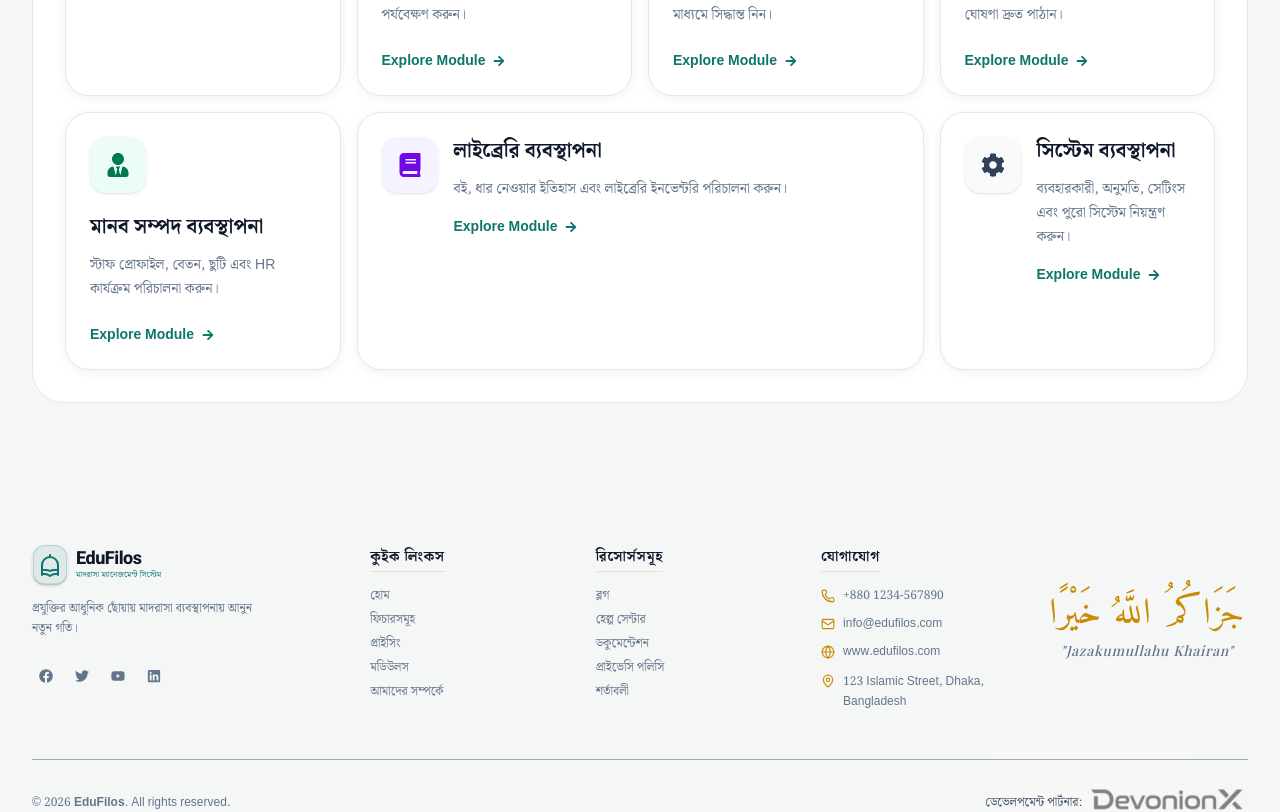
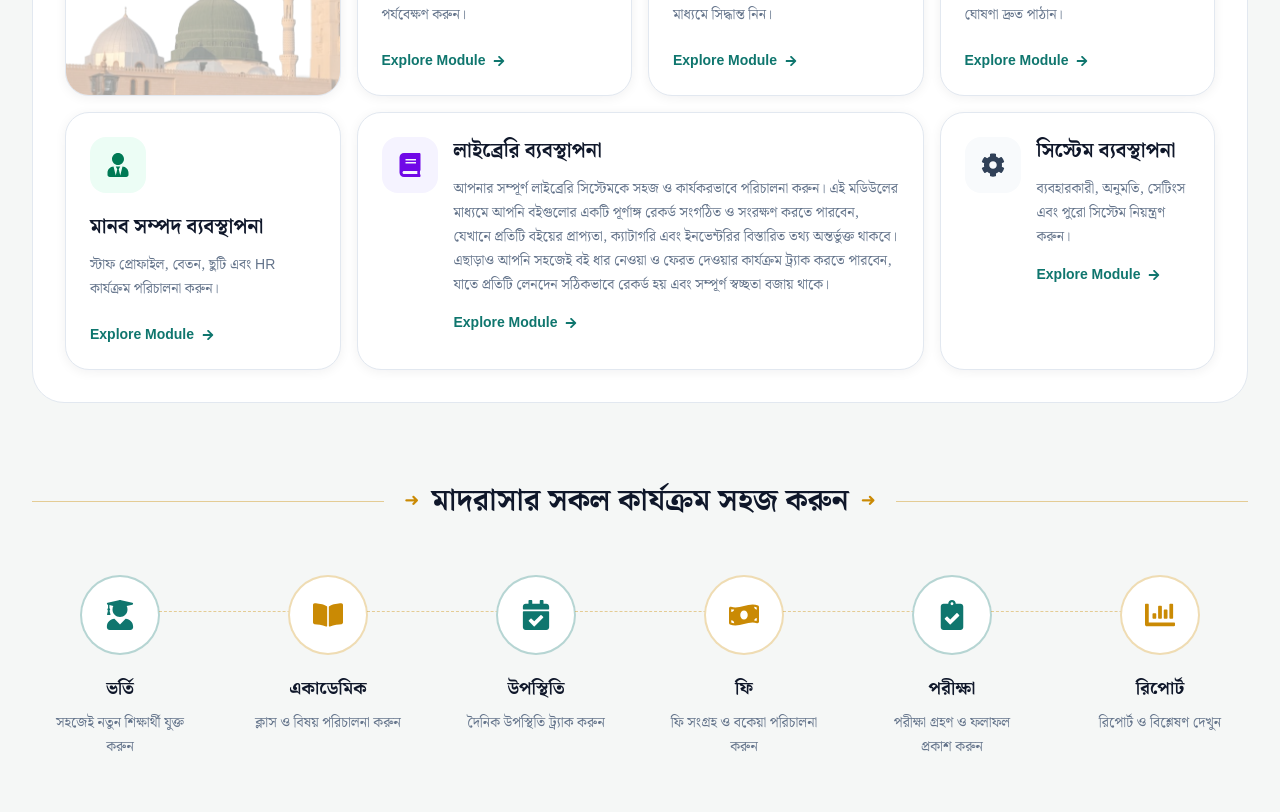
Before and after one commit to Mohammad-Nadil/edufilos, a Next.js app: page /module in a window 1280 px wide. Shown: the part 1520-2332 px from the top of the page. Built offline with nearby package versions, Linux system fonts and the light colour scheme.

Commit message:
some modify

```diff
--- a/src/app/module/page.jsx
+++ b/src/app/module/page.jsx
@@ -1,5 +1,6 @@
 import PageHero from '@/components/common/PageHero'
 import ModulesSection from '@/components/modules/ModulesSection'
+import OperationsSection from '@/components/modules/OperationsSection'
 import { heroData } from '@/helper/module/pageHero'
 import React from 'react'
 
@@ -8,6 +9,7 @@ const page = () => {
     <div>
       <PageHero {...heroData} />
       <ModulesSection/>
+      <OperationsSection/>
     </div>
   )
 }
--- a/src/components/modules/ModuleCard.jsx
+++ b/src/components/modules/ModuleCard.jsx
@@ -1,5 +1,6 @@
 "use client";
 
+import Image from "next/image";
 import { FaArrowRight } from "react-icons/fa";
 
 export default function ModuleCard({
@@ -10,6 +11,7 @@ export default function ModuleCard({
   iconColor = "bg-primary/10 text-primary",
   horizontal = false,
   className = "",
+  showImage = false,
 }) {
   return (
     <article
@@ -34,92 +36,41 @@ export default function ModuleCard({
     `}
     >
       {/* Premium top accent */}
-      <div
-        className="
-        absolute
-        inset-x-0
-        top-0
-        h-[3px]
-        bg-gradient-to-r
-        from-primary
-        via-gold
-        to-primary
-        opacity-0
-        transition-all
-        duration-300
-        group-hover:opacity-100
-      "
+      <div className="absolute inset-x-0 top-0 h-[3px] bg-gradient-to-r from-primary via-gold to-primary opacity-0 transition-all duration-300 group-hover:opacity-100" />
+
+      {/* ONLY HERE (Student Management) */}
+      {showImage && (
+        <Image
+          src="/modina.png"
+          alt="mokka"
+          width={557}
+          height={322}
+          className="absolute right-0 bottom-0 opacity-40"
         />
+      )}
 
       {horizontal ? (
         <div className="flex items-start gap-4">
           <div
-            className={`
-              flex
-              h-14
-              w-14
-              items-center
-              justify-center
-              rounded-2xl
-              shadow-sm
-              transition-all
-              duration-300
-              group-hover:scale-110
-              group-hover:shadow-md
-              ${iconColor}
-            `}
+            className={`flex h-14 w-14 items-center justify-center rounded-2xl ${iconColor}`}
           >
             <Icon size={24} />
           </div>
 
           <div className="flex-1">
             <h3 className="text-xl font-bold text-foreground">{title}</h3>
-
             <p className="mt-3 text-sm leading-6 text-muted">{description}</p>
 
-            <button
-              className="
-                mt-4
-                flex
-                items-center
-                gap-2
-                text-sm
-                font-semibold
-                text-primary
-                transition-all
-                duration-300
-                group-hover:gap-3
-              "
-            >
+            <button className="mt-4 flex items-center gap-2 text-sm font-semibold text-primary">
               Explore Module
-              <FaArrowRight
-                size={12}
-                className="
-                  transition-transform
-                  duration-300
-                  group-hover:translate-x-1
-                "
-              />
+              <FaArrowRight size={12} />
             </button>
           </div>
         </div>
       ) : (
         <>
           <div
-            className={`
-              flex
-              h-14
-              w-14
-              items-center
-              justify-center
-              rounded-2xl
-              shadow-sm
-              transition-all
-              duration-300
-              group-hover:scale-110
-              group-hover:shadow-md
-              ${iconColor}
-            `}
+            className={`flex h-14 w-14 items-center justify-center rounded-2xl ${iconColor}`}
           >
             <Icon size={24} />
           </div>
@@ -128,29 +79,9 @@ export default function ModuleCard({
 
           <p className="mt-3 text-sm leading-6 text-muted">{description}</p>
 
-          <button
-            className="
-              mt-6
-              flex
-              items-center
-              gap-2
-              text-sm
-              font-semibold
-              text-primary
-              transition-all
-              duration-300
-              group-hover:gap-3
-            "
-          >
+          <button className="mt-6 flex items-center gap-2 text-sm font-semibold text-primary">
             Explore Module
-            <FaArrowRight
-              size={12}
-              className="
-                transition-transform
-                duration-300
-                group-hover:translate-x-1
-              "
-            />
+            <FaArrowRight size={12} />
           </button>
         </>
       )}
--- a/src/components/modules/ModulesGrid.jsx
+++ b/src/components/modules/ModulesGrid.jsx
@@ -10,6 +10,7 @@ export default function ModulesGrid({ modules }) {
         {...modules[0]}
         Icon={modules[0].icon}
         className="lg:row-span-2 min-h-[496px]"
+        showImage
       />
 
       {/* Academic Management */}
--- /dev/null
+++ b/src/components/modules/OperationsSection.jsx
@@ -0,0 +1,60 @@
+"use client";
+
+import { useLanguage } from "@/context/LanguageContext";
+import Container from "../ui/Container";
+import { data } from "@/helper/module/operationsSection";
+
+export default function OperationsSection() {
+  const { lang } = useLanguage();
+
+  const content = data[lang];
+
+  return (
+    <section className="bg-background">
+      <Container>
+        <div className="flex items-center gap-5 mb-14">
+          <div className="flex-1 h-[1px] bg-gold/40" />
+
+          <div className="flex items-center gap-3">
+            <span className="text-gold text-lg">➜</span>
+
+            <h2 className="text-2xl md:text-3xl font-bold text-foreground text-center whitespace-nowrap">
+              {content.heading}
+            </h2>
+
+            <span className="text-gold text-lg">➜</span>
+          </div>
+
+          <div className="flex-1 h-[1px] bg-gold/40" />
+        </div>
+
+        <div className="grid grid-cols-2 md:grid-cols-3 xl:grid-cols-6 gap-8">
+          {content.items.map((item, index) => (
+            <div
+              key={index}
+              className="relative flex flex-col items-center text-center"
+            >
+              {index !== content.items.length - 1 && (
+                <div className="hidden xl:block absolute top-9 left-[72%] w-full border-t border-dashed border-gold/40" />
+              )}
+
+              <div
+                className={`w-20 h-20 rounded-full border-2 bg-card flex items-center justify-center text-3xl transition duration-300 hover:-translate-y-2 hover:shadow-xl ${item.color}`}
+              >
+                {item.icon}
+              </div>
+
+              <h3 className="mt-5 font-semibold text-foreground text-lg">
+                {item.title}
+              </h3>
+
+              <p className="mt-2 text-sm text-muted max-w-[150px] leading-6">
+                {item.desc}
+              </p>
+            </div>
+          ))}
+        </div>
+      </Container>
+    </section>
+  );
+}
--- a/src/helper/module/moduleData.js
+++ b/src/helper/module/moduleData.js
@@ -35,7 +35,7 @@ export const moduleData = {
         id: 1,
         title: "Student Management",
         description:
-          "Manage student admissions, profiles, academic records, and progress in one secure system.",
+          "Manage student admissions, profiles, academic records, and overall academic progress in one secure and centralized system. This module helps you efficiently handle student information from enrollment to ongoing performance tracking, ensuring all records are properly organized, easily accessible, and always up to date.",
         icon: FaUsers,
         iconColor: iconColors[0],
         featured: true,
@@ -100,7 +100,7 @@ export const moduleData = {
         id: 9,
         title: "Library Management",
         description:
-          "Manage books, borrowing history, inventory, and library operations efficiently.",
+          "Manage your entire library system with ease and efficiency. This module allows you to organize and maintain a complete record of all books, including their availability, categories, and detailed inventory status. You can effortlessly track borrowing and return activities, ensuring that every transaction is properly recorded and fully transparent.",
         icon: FaBook,
         iconColor: iconColors[8],
       },
@@ -124,7 +124,7 @@ export const moduleData = {
         id: 1,
         title: "শিক্ষার্থী ব্যবস্থাপনা",
         description:
-          "শিক্ষার্থীর ভর্তি, প্রোফাইল, একাডেমিক রেকর্ড এবং অগ্রগতি পরিচালনা করুন।",
+          "শিক্ষার্থীদের ভর্তি কার্যক্রম, প্রোফাইল, একাডেমিক রেকর্ড এবং সামগ্রিক অগ্রগতি একটি নিরাপদ ও কেন্দ্রীয় সিস্টেমে পরিচালনা করুন। এই মডিউলের মাধ্যমে আপনি শিক্ষার্থীদের সমস্ত তথ্য সহজে নিয়ন্ত্রণ ও আপডেট করতে পারবেন, ভর্তি থেকে শুরু করে তাদের পারফরম্যান্স ট্র্যাক করা পর্যন্ত প্রতিটি ধাপ সুশৃঙ্খলভাবে সংরক্ষিত থাকবে এবং সবসময় হালনাগাদ অবস্থায় থাকবে।",
         icon: FaUsers,
         iconColor: iconColors[0],
         featured: true,
@@ -187,7 +187,7 @@ export const moduleData = {
         id: 9,
         title: "লাইব্রেরি ব্যবস্থাপনা",
         description:
-          "বই, ধার নেওয়ার ইতিহাস এবং লাইব্রেরি ইনভেন্টরি পরিচালনা করুন।",
+          "আপনার সম্পূর্ণ লাইব্রেরি সিস্টেমকে সহজ ও কার্যকরভাবে পরিচালনা করুন। এই মডিউলের মাধ্যমে আপনি বইগুলোর একটি পূর্ণাঙ্গ রেকর্ড সংগঠিত ও সংরক্ষণ করতে পারবেন, যেখানে প্রতিটি বইয়ের প্রাপ্যতা, ক্যাটাগরি এবং ইনভেন্টরির বিস্তারিত তথ্য অন্তর্ভুক্ত থাকবে। এছাড়াও আপনি সহজেই বই ধার নেওয়া ও ফেরত দেওয়ার কার্যক্রম ট্র্যাক করতে পারবেন, যাতে প্রতিটি লেনদেন সঠিকভাবে রেকর্ড হয় এবং সম্পূর্ণ স্বচ্ছতা বজায় থাকে।",
         icon: FaBook,
         iconColor: iconColors[8],
       },
--- /dev/null
+++ b/src/helper/module/operationsSection.js
@@ -0,0 +1,94 @@
+import {
+  FaUserGraduate,
+  FaBookOpen,
+  FaCalendarCheck,
+  FaMoneyBillWave,
+  FaClipboardCheck,
+  FaChartBar,
+} from "react-icons/fa";
+
+export const data = {
+  EN: {
+    heading: "Streamline Your Madrasha Operations",
+    items: [
+      {
+        title: "Admission",
+        desc: "Add new students with ease",
+        icon: <FaUserGraduate />,
+        color: "text-primary border-primary/30",
+      },
+      {
+        title: "Academic",
+        desc: "Manage classes and subjects",
+        icon: <FaBookOpen />,
+        color: "text-gold border-gold/30",
+      },
+      {
+        title: "Attendance",
+        desc: "Track daily attendance",
+        icon: <FaCalendarCheck />,
+        color: "text-primary border-primary/30",
+      },
+      {
+        title: "Fees",
+        desc: "Collect fees and manage dues",
+        icon: <FaMoneyBillWave />,
+        color: "text-gold border-gold/30",
+      },
+      {
+        title: "Examination",
+        desc: "Conduct exams and publish results",
+        icon: <FaClipboardCheck />,
+        color: "text-primary border-primary/30",
+      },
+      {
+        title: "Reports",
+        desc: "Get reports and analytics",
+        icon: <FaChartBar />,
+        color: "text-gold border-gold/30",
+      },
+    ],
+  },
+
+  BN: {
+    heading: "মাদরাসার সকল কার্যক্রম সহজ করুন",
+    items: [
+      {
+        title: "ভর্তি",
+        desc: "সহজেই নতুন শিক্ষার্থী যুক্ত করুন",
+        icon: <FaUserGraduate />,
+        color: "text-primary border-primary/30",
+      },
+      {
+        title: "একাডেমিক",
+        desc: "ক্লাস ও বিষয় পরিচালনা করুন",
+        icon: <FaBookOpen />,
+        color: "text-gold border-gold/30",
+      },
+      {
+        title: "উপস্থিতি",
+        desc: "দৈনিক উপস্থিতি ট্র্যাক করুন",
+        icon: <FaCalendarCheck />,
+        color: "text-primary border-primary/30",
+      },
+      {
+        title: "ফি",
+        desc: "ফি সংগ্রহ ও বকেয়া পরিচালনা করুন",
+        icon: <FaMoneyBillWave />,
+        color: "text-gold border-gold/30",
+      },
+      {
+        title: "পরীক্ষা",
+        desc: "পরীক্ষা গ্রহণ ও ফলাফল প্রকাশ করুন",
+        icon: <FaClipboardCheck />,
+        color: "text-primary border-primary/30",
+      },
+      {
+        title: "রিপোর্ট",
+        desc: "রিপোর্ট ও বিশ্লেষণ দেখুন",
+        icon: <FaChartBar />,
+        color: "text-gold border-gold/30",
+      },
+    ],
+  },
+};
```
Also changed, not shown: public/modina.png (added). Lines whose indentation alone changed are shown as unchanged.
